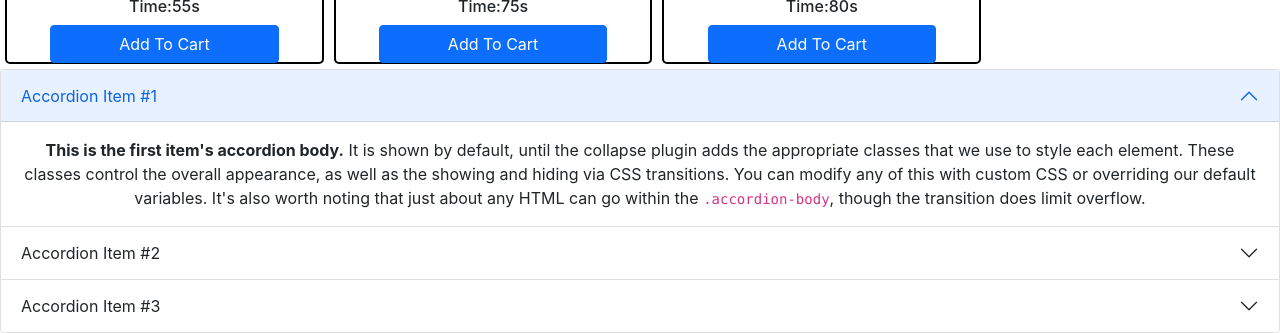
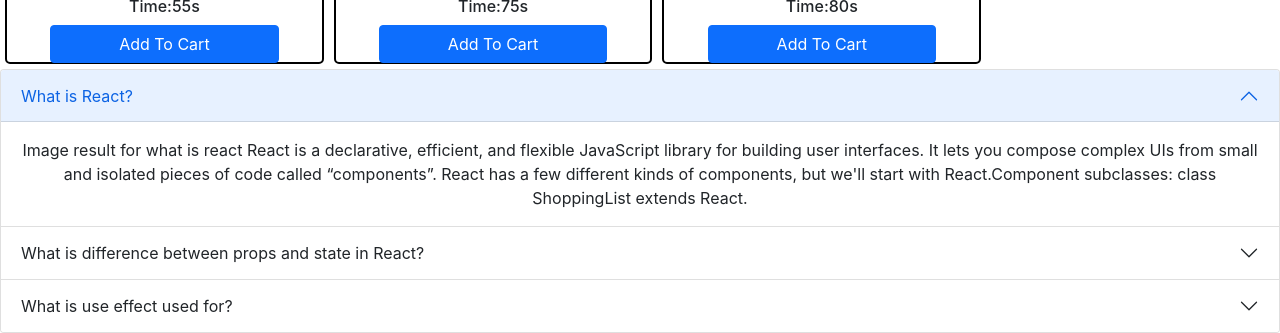
Before and after one commit to Ikramul-Mahin/active-club-8, a React (Create React App) app: page / in a window 1280 px wide. Shown: the part 817-1150 px from the top of the page. Built offline with nearby package versions, Linux system fonts and the light colour scheme.

Commit message:
question done

```diff
--- a/src/component/Ques/Ques.js
+++ b/src/component/Ques/Ques.js
@@ -7,36 +7,41 @@ const Ques = () => {
                 <div class="accordion-item">
                     <h2 class="accordion-header" id="headingOne">
                         <button class="accordion-button" type="button" data-bs-toggle="collapse" data-bs-target="#collapseOne" aria-expanded="true" aria-controls="collapseOne">
-                            Accordion Item #1
+                            What is React?
                         </button>
                     </h2>
                     <div id="collapseOne" class="accordion-collapse collapse show" aria-labelledby="headingOne" data-bs-parent="#accordionExample">
                         <div class="accordion-body">
-                            <strong>This is the first item's accordion body.</strong> It is shown by default, until the collapse plugin adds the appropriate classes that we use to style each element. These classes control the overall appearance, as well as the showing and hiding via CSS transitions. You can modify any of this with custom CSS or overriding our default variables. It's also worth noting that just about any HTML can go within the <code>.accordion-body</code>, though the transition does limit overflow.
+
+                            Image result for what is react
+                            React is a declarative, efficient, and flexible JavaScript library for building user interfaces. It lets you compose complex UIs from small and isolated pieces of code called “components”. React has a few different kinds of components, but we'll start with React.Component subclasses: class ShoppingList extends React.
                         </div>
                     </div>
                 </div>
                 <div class="accordion-item">
                     <h2 class="accordion-header" id="headingTwo">
                         <button class="accordion-button collapsed" type="button" data-bs-toggle="collapse" data-bs-target="#collapseTwo" aria-expanded="false" aria-controls="collapseTwo">
-                            Accordion Item #2
+                            What is difference between props and state in React?
                         </button>
                     </h2>
                     <div id="collapseTwo" class="accordion-collapse collapse" aria-labelledby="headingTwo" data-bs-parent="#accordionExample">
                         <div class="accordion-body">
-                            <strong>This is the second item's accordion body.</strong> It is hidden by default, until the collapse plugin adds the appropriate classes that we use to style each element. These classes control the overall appearance, as well as the showing and hiding via CSS transitions. You can modify any of this with custom CSS or overriding our default variables. It's also worth noting that just about any HTML can go within the <code>.accordion-body</code>, though the transition does limit overflow.
+
+                            Image result for props and state in react
+                            State is the local state of the component which cannot be accessed and modified outside of the component. It's equivalent to local variables in a function. Props, on the other hand, make components reusable by giving components the ability to receive data from their parent component in the form of props.
                         </div>
                     </div>
                 </div>
                 <div class="accordion-item">
                     <h2 class="accordion-header" id="headingThree">
                         <button class="accordion-button collapsed" type="button" data-bs-toggle="collapse" data-bs-target="#collapseThree" aria-expanded="false" aria-controls="collapseThree">
-                            Accordion Item #3
+                            What is use effect used for?
                         </button>
                     </h2>
                     <div id="collapseThree" class="accordion-collapse collapse" aria-labelledby="headingThree" data-bs-parent="#accordionExample">
                         <div class="accordion-body">
-                            <strong>This is the third item's accordion body.</strong> It is hidden by default, until the collapse plugin adds the appropriate classes that we use to style each element. These classes control the overall appearance, as well as the showing and hiding via CSS transitions. You can modify any of this with custom CSS or overriding our default variables. It's also worth noting that just about any HTML can go within the <code>.accordion-body</code>, though the transition does limit overflow.
+
+                            The useEffect Hook allows you to perform side effects in your components. Some examples of side effects are: fetching data, directly updating the DOM, and timers. useEffect accepts two arguments.
                         </div>
                     </div>
                 </div>
```
